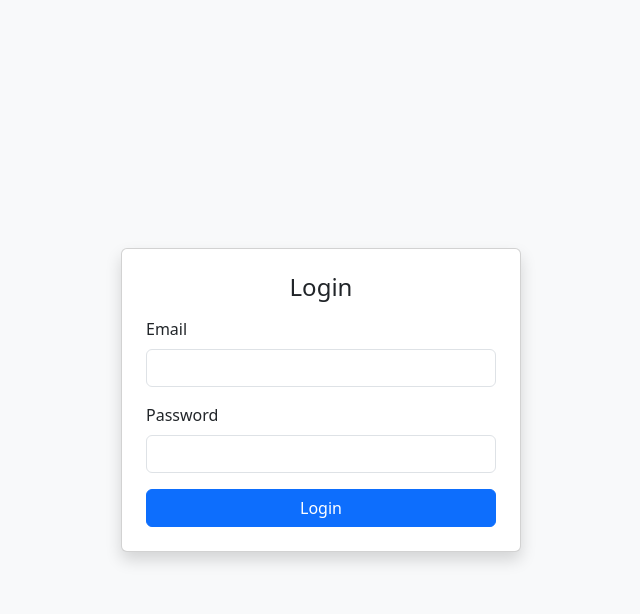
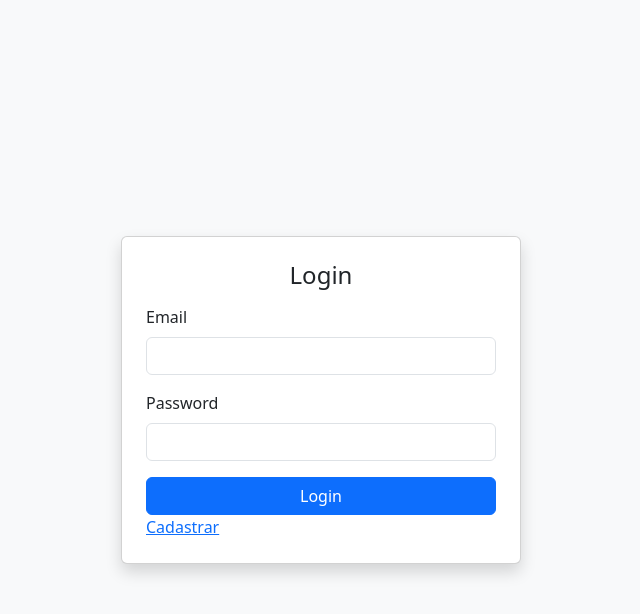
Before and after one commit to MateusPaulino13/Hackathon, a PHP site: page /pages/login.php in a window 1280 px wide. Shown: the top 614 px of the page, without its empty margins (319-959 px from the left). Run offline with PHP 8.4, Linux system fonts and the light colour scheme.

Commit message:
botao para mudar pagina
home para login e login para home , Fer pls deixa lindo

```diff
--- a/pages/login.php
+++ b/pages/login.php
@@ -20,6 +20,7 @@
         <input type="password" class="form-control" id="fpassaword" name="fpassaword" required>
       </div>
       <button type="submit" name="sub" class="btn btn-primary w-100">Login</button>
+      <a href="register.php">Cadastrar</a>
     </form>
   </div>
 </div>
--- a/pages/register.php
+++ b/pages/register.php
@@ -48,6 +48,7 @@
       </div>
 
       <button type="submit" class="btn btn-primary w-100">Register</button>
+      <a href="login.php">Logar</a>
     </form>
   </div>
 </div>
```
